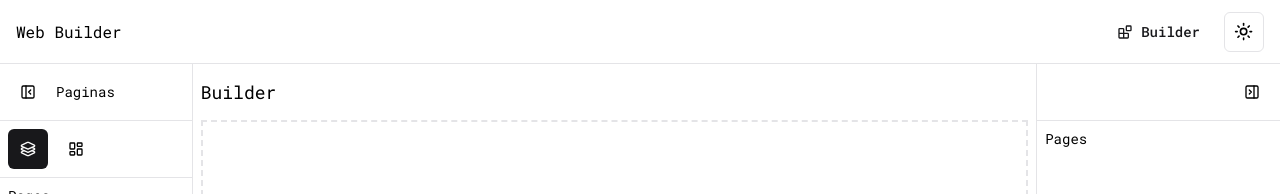
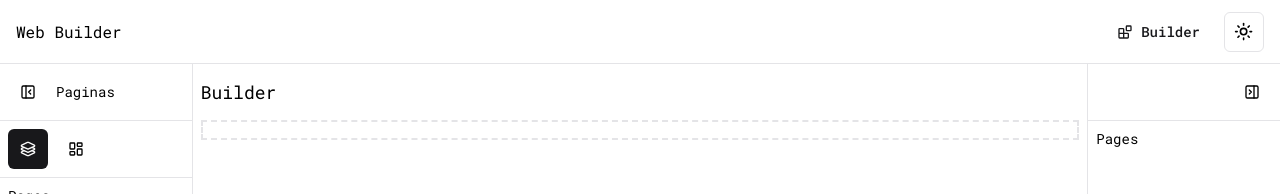
Before and after one commit to MoyaMaker/web-builder, a Next.js app: page /builder in a window 1280 px wide. Shown: the top 194 px of the page. Built offline with nearby package versions, Linux system fonts and the light colour scheme.

Commit message:
add, remove, update components

```diff
--- a/app/(admin)/builder/@rightSidebar/components/page.tsx
+++ b/app/(admin)/builder/@rightSidebar/components/page.tsx
@@ -18,14 +18,17 @@ import {
   FORM_ELEMENTS_DEFINITION,
   FormElementType,
 } from "@/lib/constants/form-elements-definition";
-import { Button } from "@/lib/components/ui/button";
-import { useEffect } from "react";
+import { useCallback, useEffect } from "react";
 
 export default function ComponentsSection() {
   const { selectedComponent } = useTreeComponents();
 
   return (
-    <div className="">{selectedComponent && <FormComponentAttributes />}</div>
+    <div className="">
+      {selectedComponent && (
+        <FormComponentAttributes key={selectedComponent.id} />
+      )}
+    </div>
   );
 }
 
@@ -36,44 +39,51 @@ const FormComponentAttributes = () => {
     COMPONENTS_SCHEMAS[selectedComponent?.type as ComponentNameType];
   type InferType = z.infer<typeof schema>;
 
-  if (!schema) return null;
-
-  const attributesZod: ZodObject<any> = schema.shape.attributes;
+  const attributesZod: ZodObject<never> = schema.shape.attributes;
 
   const form = useForm<InferType>({
+    mode: "all",
     resolver: zodResolver(attributesZod),
+    shouldFocusError: false,
     defaultValues: selectedComponent?.attributes,
   });
 
-  const onSubmit: SubmitHandler<InferType> = (data) => {
-    console.log(selectedComponent!.id, true, data);
-    updateComponentAttributes(selectedComponent!.id, true, data);
-  };
+  const onSubmit: SubmitHandler<InferType> = useCallback(
+    (data) => {
+      console.log(selectedComponent!.id, true, data);
+      updateComponentAttributes(selectedComponent!.id, true, data);
+    },
+    [selectedComponent, updateComponentAttributes]
+  );
 
-  const onError: SubmitErrorHandler<InferType> = (error) => {
-    console.error(error);
-    console.log(selectedComponent!.id, false, form.watch());
-    updateComponentAttributes(selectedComponent!.id, false, form.watch());
-  };
+  const onError: SubmitErrorHandler<InferType> = useCallback(
+    (error) => {
+      console.error(error);
+      console.log(selectedComponent!.id, false, form.watch());
+      updateComponentAttributes(selectedComponent!.id, false, form.watch());
+    },
+    [form, selectedComponent, updateComponentAttributes]
+  );
 
   useEffect(() => {
     form.trigger();
 
-    const subscription = form.watch((data) =>
+    const subscription = form.watch(() =>
       form.handleSubmit(onSubmit, onError)()
     );
 
     return () => subscription.unsubscribe();
-  }, [form]);
+  }, [form, onError, onSubmit]);
 
   return (
     <FormProvider key={selectedComponent?.id} {...form}>
       <form
+        id={`form_${selectedComponent?.id}`}
         onSubmit={form.handleSubmit(onSubmit, onError)}
         className="grid gap-2 p-2"
       >
         {Object.entries(attributesZod.shape).map(([key, zodType]) => {
-          const zodElement = zodType as ZodType<any>;
+          const zodElement = zodType as ZodType<unknown>;
           const type = (zodElement.description as FormElementType) ?? "Text";
 
           const FormElement = FORM_ELEMENTS_DEFINITION[type] ?? null;
--- a/app/(admin)/builder/@rightSidebar/layout.tsx
+++ b/app/(admin)/builder/@rightSidebar/layout.tsx
@@ -44,7 +44,7 @@ export default function LeftSidebarLayout({
     <ResizablePanel
       ref={refRightSidebar}
       order={3}
-      defaultSize={20}
+      defaultSize={15}
       minSize={15}
       maxSize={20}
       collapsible={true}
--- a/app/(admin)/builder/components/builder-component.tsx
+++ b/app/(admin)/builder/components/builder-component.tsx
@@ -10,7 +10,7 @@ import { IComponent } from "@/lib/schemas/component-base-schema";
 import { Button } from "@/lib/components/ui/button";
 import { CopyIcon, Trash2Icon } from "lucide-react";
 import { DropContainer } from "@/lib/components/builder/drop-container";
-import { useRef } from "react";
+import { useEffect, useRef, useState } from "react";
 import { useDrag } from "react-dnd";
 
 export function BuilderComponent({
@@ -36,13 +36,14 @@ const DraggableComponent = ({
   path: string;
   component: IComponent;
 }) => {
-  const { setSelectedComponent } = useTreeComponents();
+  const { isSelecting, setSelectedComponent } = useTreeComponents();
   const ref = useRef<HTMLDivElement>(null);
-  const refPreview = useRef<HTMLDivElement>(null);
   const type = component.type as ComponentNameType;
   const Element = COMPONENTS_JSX_ELEMENTS[type];
 
-  const [{ isDragging }, drag, preview] = useDrag({
+  const [isHovered, setIsHovered] = useState(false);
+
+  const [{ isDragging }, drag] = useDrag({
     type: "COMPONENT",
     collect: (monitor) => ({
       isDragging: monitor.isDragging(),
@@ -54,23 +55,45 @@ const DraggableComponent = ({
   });
 
   drag(ref);
-  preview(refPreview);
+
+  const handleMouseEnter = () => {
+    if (isSelecting && !isDragging) setIsHovered(true);
+  };
+
+  const handleMouseLeave = () => {
+    if (isSelecting && !isDragging) setIsHovered(false);
+  };
+
+  useEffect(() => {
+    if (isDragging) {
+      setIsHovered(false);
+    }
+  }, [isDragging]);
 
   return (
     <div id={component.id}>
       <DropContainer path={path} />
-      {isDragging && (
-        <div ref={refPreview} className="w-full h-2 bg-green-500/50" />
-      )}
       <div
         ref={ref}
-        className={cn("relative hover:cursor-pointer", isDragging && "hidden")}
+        onMouseEnter={handleMouseEnter}
+        onMouseLeave={handleMouseLeave}
+        className={cn(
+          "relative hover:cursor-pointer group",
+          isDragging && "opacity-30 pointer-events-none"
+        )}
         onClick={(e) => {
           setSelectedComponent(component);
           e.stopPropagation();
         }}
       >
-        <SelectedComponent component={component} />
+        {isHovered && (
+          <div
+            className={cn(
+              "absolute w-full h-full group-hover:ring-1 group-hover:ring-white pointer-events-none bg-white/10"
+            )}
+          />
+        )}
+        {!isDragging && <SelectedComponent component={component} />}
         <Element component={component} path={path} />
       </div>
     </div>
--- a/app/(admin)/builder/layout.tsx
+++ b/app/(admin)/builder/layout.tsx
@@ -6,6 +6,7 @@ import {
 import { DndProvider } from "@/lib/providers/dnd-provider";
 import { BuilderLayoutProvider } from "@/lib/providers/builder-layout-provider";
 import { TreeComponentsProvider } from "@/lib/providers/tree-components-provider";
+import { ScrollArea } from "@/lib/components/ui/scroll-area";
 
 type LayoutContentProps = {
   children: React.ReactNode;
@@ -32,9 +33,9 @@ export default function BuilderLayout({
                 collapsible={false}
                 className="flex"
               >
-                {/* <ScrollArea className="h-[calc(100vh-4.0625rem)]">
-            </ScrollArea> */}
-                {children}
+                <ScrollArea className="w-full h-[calc(100vh-4.0625rem)]">
+                  {children}
+                </ScrollArea>
               </ResizablePanel>
               <ResizableHandle />
               {rightSidebar}
--- a/app/(admin)/builder/page.tsx
+++ b/app/(admin)/builder/page.tsx
@@ -1,5 +1,5 @@
 "use client";
-import { useRef } from "react";
+import React, { useRef, useState } from "react";
 import { useDrop } from "react-dnd";
 
 import {
@@ -8,13 +8,20 @@ import {
 } from "./components/open-sidebar-button";
 import { cn } from "@/lib/utils";
 import { useTreeComponents } from "@/lib/providers/tree-components-provider";
-import { ComponentNameType } from "@/lib/constants/components-definition";
 import { BuilderComponent } from "./components/builder-component";
 import { DropContainer } from "@/lib/components/builder/drop-container";
 
 export default function Builder() {
   const ref = useRef<HTMLDivElement>(null);
-  const { components, setSelectedComponent } = useTreeComponents();
+  const selectionStartRef = useRef({ x: 0, y: 0 });
+  const { isSelecting, setIsSelecting, components, setSelectedComponent } =
+    useTreeComponents();
+  const [selectionBox, setSelectionBox] = useState({
+    top: 0,
+    left: 0,
+    width: 0,
+    height: 0,
+  });
 
   const [{ isOver }, drop] = useDrop({
     accept: ["NEW_COMPONENT", "COMPONENT"],
@@ -25,8 +32,51 @@ export default function Builder() {
 
   drop(ref);
 
+  const handleMouseDown = (e: React.MouseEvent<HTMLDivElement, MouseEvent>) => {
+    const nodes = ref.current?.childNodes;
+    if (e.target !== (nodes && nodes[nodes?.length - 1])) {
+      if (e.target !== ref.current) return;
+    }
+
+    setIsSelecting(true);
+    const rect = ref?.current?.getBoundingClientRect();
+    if (!rect) return;
+    selectionStartRef.current = {
+      x: e.clientX - rect.left,
+      y: e.clientY - rect.top,
+    };
+    setSelectionBox({
+      top: e.clientY - rect.top,
+      left: e.clientX - rect.left,
+      width: 0,
+      height: 0,
+    });
+  };
+
+  const handleMouseMove = (e: React.MouseEvent<HTMLDivElement, MouseEvent>) => {
+    if (!isSelecting) return;
+    const rect = ref?.current?.getBoundingClientRect();
+    if (!rect) return;
+    const currentX = e.clientX - rect.left;
+    const currentY = e.clientY - rect.top;
+
+    const width = currentX - selectionStartRef.current.x;
+    const height = currentY - selectionStartRef.current.y;
+
+    setSelectionBox({
+      top: Math.min(selectionStartRef.current.y, currentY),
+      left: Math.min(selectionStartRef.current.x, currentX),
+      width: Math.abs(width),
+      height: Math.abs(height),
+    });
+  };
+
+  const handleMouseUp = () => {
+    setIsSelecting(false);
+  };
+
   return (
-    <section className="w-full flex flex-col px-2 pb-1">
+    <section className="w-full h-full flex flex-col px-2 pb-1">
       <header className="h-14 flex items-center flex-shrink-0 gap-2 ">
         <OpenLeftSidebar />
         <div className="flex-1">
@@ -37,19 +87,27 @@ export default function Builder() {
 
       <div
         ref={ref}
+        onMouseDown={handleMouseDown}
+        onMouseMove={handleMouseMove}
+        onMouseUp={handleMouseUp}
         className={cn(
-          "h-full flex flex-col border-2 border-dashed p-4",
+          "h-full flex relative flex-col border-2 border-dashed px-4",
           isOver ? "border-green-500" : "border-zinc-200 dark:border-zinc-800"
         )}
         onClick={() => setSelectedComponent(undefined)}
       >
         <BuilderComponent components={components} />
         <DropContainer path={components?.length?.toString() ?? "0"} isLast />
+        {isSelecting && (
+          <div
+            style={{
+              ...selectionBox,
+            }}
+            className="absolute border border-dashed pointer-events-none border-blue-500 bg-blue-500/10"
+          />
+        )}
       </div>
       {/* <div>
-        <pre className="text-xs">
-          {JSON.stringify(selectedComponent, null, 2)}
-        </pre>
         <pre className="text-xs">{JSON.stringify(components, null, 2)}</pre>
       </div> */}
     </section>
--- a/lib/components/builder/drop-container.tsx
+++ b/lib/components/builder/drop-container.tsx
@@ -6,6 +6,7 @@ import { cn } from "@/lib/utils";
 import { ComponentNameType } from "@/lib/constants/components-definition";
 import { useTreeComponents } from "@/lib/providers/tree-components-provider";
 import { IComponent } from "@/lib/schemas/component-base-schema";
+import { getPathArray } from "@/lib/helpers/path-helpers";
 
 export function DropContainer({
   path,
@@ -13,24 +14,50 @@ export function DropContainer({
   isLast = false,
 }: {
   path: string;
+  disabled?: boolean;
   className?: string;
   isLast?: boolean;
 }) {
-  const { createComponent } = useTreeComponents();
+  const { createComponent, moveComponent } = useTreeComponents();
   const ref = useRef<HTMLDivElement>(null);
 
-  const [{ isOver }, drop] = useDrop({
+  const [{ isOver, canDrop }, drop] = useDrop({
     accept: ["NEW_COMPONENT", "COMPONENT"],
     collect: (monitor) => ({
       isOver: monitor.isOver(),
+      canDrop: monitor.canDrop(),
     }),
+    canDrop: (item, monitor) => {
+      const itemType = monitor.getItemType();
+      if (itemType === "COMPONENT") {
+        const { path: actualPath } = item as {
+          path: string;
+        };
+        if (actualPath === path) return false;
+
+        const draggedParts = getPathArray(actualPath);
+        const dropParts = getPathArray(path);
+
+        if (actualPath.length === path.length) {
+          const draggedIndex = draggedParts[draggedParts.length - 1];
+          const droppedIndex = dropParts[dropParts.length - 1];
+          if (draggedIndex + 1 === droppedIndex) return false;
+        }
+
+        return true;
+      }
+      if (itemType === "NEW_COMPONENT") {
+        return true;
+      }
+
+      return false;
+    },
     drop: (item, monitor) => {
       if (monitor.getItemType() === "COMPONENT") {
-        const { component, path: actualPath } = item as {
+        const { component } = item as {
           component: IComponent;
-          path: string;
         };
-        console.log(component, actualPath, path);
+        moveComponent(component, path);
       } else if (monitor.getItemType() === "NEW_COMPONENT") {
         const { type } = item as { type: ComponentNameType };
         createComponent(type, path);
@@ -44,8 +71,8 @@ export function DropContainer({
     <div
       ref={ref}
       className={cn(
-        "w-full h-2",
-        isOver && "bg-green-500/50",
+        "w-full min-h-4 text-xs",
+        isOver && canDrop && "bg-green-500/50",
         className,
         isLast && "flex-1"
       )}
--- a/lib/components/builder/input-builder.tsx
+++ b/lib/components/builder/input-builder.tsx
@@ -8,7 +8,8 @@ export function InputBuilder({ component }: { component: InputType }) {
   const { attributes } = component;
 
   return (
-    <fieldset className="grid gap-2 pointer-events-none">
+    <fieldset className={cn("grid gap-2 pointer-events-none")}>
+      {attributes.label && (
         <Label
           htmlFor={component.id}
           className={cn(
@@ -18,6 +19,7 @@ export function InputBuilder({ component }: { component: InputType }) {
         >
           {attributes.label}
         </Label>
+      )}
       <Input id={component.id} type="text" {...attributes} />
     </fieldset>
   );
--- a/lib/constants/components-definition.ts
+++ b/lib/constants/components-definition.ts
@@ -20,7 +20,7 @@ import { TextAttributes, TextSchema } from "../schemas/text-scheme";
 import { FontSize } from "./font-size";
 import { ButtonAttributes, ButtonSchema } from "../schemas/button-schema";
 import { FormAttributes, FormSchema } from "../schemas/form-schema";
-import { NumberAttributes, NumberSchema } from "../schemas/number-schema";
+import { NumberSchema, NumberType } from "../schemas/number-schema";
 import { InputBuilder } from "../components/builder/input-builder";
 import { NumberBuilder } from "../components/builder/number-builder";
 import { SelectBuilder } from "../components/builder/select-builder";
@@ -87,6 +87,7 @@ export const COMPONENTS_DEFINITION: Readonly<
   },
 };
 
+// eslint-disable-next-line @typescript-eslint/no-explicit-any
 export const COMPONENTS_SCHEMAS: Record<ComponentNameType, z.ZodObject<any>> = {
   table: TableSchema,
   text: TextSchema,
@@ -98,46 +99,84 @@ export const COMPONENTS_SCHEMAS: Record<ComponentNameType, z.ZodObject<any>> = {
   container: ContainerSchema,
 };
 
-export const COMPONENTS_DEFAULT_ATTRIBUTES: Record<
-  ComponentNameType,
-  IComponent["attributes"]
-> = {
+export const COMPONENTS_DEFAULT_DATA: Record<ComponentNameType, IComponent> = {
   table: {
+    id: "",
+    type: "",
+    valid: true,
+    attributes: {
       title: "Table",
       data: "",
-  } as TableAttributes,
+    },
+  } as IComponent<TableAttributes>,
   text: {
+    id: "",
+    type: "",
+    valid: true,
+    attributes: {
       text: "Texto",
       color: "#000000",
       size: FontSize["text-base"],
-  } as TextAttributes,
+    },
+  } as IComponent<TextAttributes>,
   button: {
+    id: "",
+    type: "",
+    valid: true,
+    attributes: {
       text: "Button",
       size: FontSize["text-base"],
-  } as ButtonAttributes,
+    },
+  } as IComponent<ButtonAttributes>,
   input: {
+    id: "",
+    type: "",
+    valid: true,
+    attributes: {
       label: "Label",
-  } as InputAttributes,
+    },
+  } as IComponent<InputAttributes>,
   form: {
+    id: "",
+    type: "",
+    valid: true,
+    attributes: {
       data: "",
-  } as FormAttributes,
+    },
+    children: [],
+  } as IComponent<FormAttributes>,
   select: {
+    id: "",
+    type: "",
+    valid: true,
+    attributes: {
       placeholder: "Seleccione",
-  } as SelectAttributes,
-  number: {} as NumberAttributes,
-  container: {} as ContainerAttributes,
+    },
+  } as IComponent<SelectAttributes>,
+  number: {
+    id: "",
+    type: "",
+    valid: true,
+  } as IComponent<NumberType>,
+  container: {
+    id: "",
+    type: "",
+    valid: true,
+    attributes: {},
+    children: [],
+  } as IComponent<ContainerAttributes>,
 };
 
 export const COMPONENTS_JSX_ELEMENTS: Record<
   ComponentNameType,
-  React.ComponentType<{ component: IComponent<any>; path?: string }>
+  React.ComponentType<{ component: IComponent; path?: string }>
 > = {
-  table: InputBuilder as any,
-  text: InputBuilder as any,
-  button: InputBuilder as any,
-  input: InputBuilder as any,
-  form: InputBuilder as any,
-  select: SelectBuilder as any,
-  number: NumberBuilder as any,
-  container: ContainerBuilder as any,
+  table: InputBuilder as never,
+  text: InputBuilder as never,
+  button: InputBuilder as never,
+  input: InputBuilder as never,
+  form: InputBuilder as never,
+  select: SelectBuilder as never,
+  number: NumberBuilder as never,
+  container: ContainerBuilder as never,
 };
--- /dev/null
+++ b/lib/helpers/path-helpers.ts
@@ -0,0 +1,75 @@
+import { IComponent } from "../schemas/component-base-schema";
+
+export function getPathArray(path: string) {
+  return path.split("-").map((p) => parseInt(p));
+}
+
+export function getPath(
+  componentId: string,
+  components: IComponent[],
+  prefix = ""
+): string | undefined {
+  for (let i = 0; i < components.length; i++) {
+    const component = components[i];
+    if (component.id === componentId) return prefix + i.toString();
+
+    if (component.children) {
+      const path = getPath(
+        componentId,
+        component.children,
+        prefix + i.toString() + "-"
+      );
+      if (path) return path;
+    }
+  }
+
+  return undefined;
+}
+
+export function insertAtPath(
+  component: IComponent,
+  path: string,
+  components: IComponent[]
+) {
+  const pathArray = getPathArray(path);
+  let children = components;
+
+  for (let i = 0; i < pathArray.length - 1; i++) {
+    children = children[pathArray[i]].children!;
+  }
+
+  children.splice(pathArray[pathArray.length - 1], 0, component);
+}
+
+export function removeAtPath(components: IComponent[], path: string) {
+  const pathArray = getPathArray(path);
+  let children = components;
+
+  for (let i = 0; i < pathArray.length - 1; i++) {
+    children = children[pathArray[i]].children!;
+  }
+
+  return children.splice(pathArray[pathArray.length - 1], 1)[0];
+}
+
+export function adjustPath(targetPath: string, sourcePath: string) {
+  const sourcePathArray = getPathArray(sourcePath);
+  const targetPathArray = getPathArray(targetPath);
+
+  const sourceLastIndex = sourcePathArray.length - 1;
+  const targetLastIndex = targetPathArray.length - 1;
+
+  if (
+    sourcePathArray.length === targetPathArray.length &&
+    sourcePathArray[sourceLastIndex] < targetPathArray[targetLastIndex]
+  ) {
+    targetPathArray[targetLastIndex] = targetPathArray[targetLastIndex] - 1;
+  } else if (
+    sourcePathArray.length < targetPathArray.length &&
+    sourcePathArray[0] < targetPathArray[0]
+  ) {
+    targetPathArray[0] = targetPathArray[0] - 1;
+  }
+
+  return targetPathArray.join("-");
+}
--- a/lib/providers/tree-components-provider.tsx
+++ b/lib/providers/tree-components-provider.tsx
@@ -10,11 +10,20 @@ import { IComponent } from "../schemas/component-base-schema";
 import {
   ComponentNameType,
   COMPONENTS_SCHEMAS,
-  COMPONENTS_DEFAULT_ATTRIBUTES,
+  COMPONENTS_DEFAULT_DATA,
 } from "../constants/components-definition";
 import { generateId } from "../helpers/generate-id";
+import {
+  adjustPath,
+  getPath,
+  getPathArray,
+  insertAtPath,
+  removeAtPath,
+} from "../helpers/path-helpers";
 
 type TreeComponentsContextType = {
+  isSelecting: boolean;
+  setIsSelecting: Dispatch<SetStateAction<boolean>>;
   components: IComponent[] | undefined;
   selectedComponent: IComponent | undefined;
   setSelectedComponent: Dispatch<SetStateAction<IComponent | undefined>>;
@@ -26,6 +35,7 @@ type TreeComponentsContextType = {
   ): void;
   copyComponent(component: IComponent): void;
   removeComponent(id: string): void;
+  moveComponent(component: IComponent, path: string): void;
 };
 
 const TreeComponentsContext = createContext<TreeComponentsContextType | null>(
@@ -35,6 +45,7 @@ const TreeComponentsContext = createContext<TreeComponentsContextType | null>(
 export const TreeComponentsProvider: React.FC<{
   children: React.ReactNode;
 }> = ({ children }: { children: React.ReactNode }) => {
+  const [isSelecting, setIsSelecting] = useState(false);
   const [selectedComponent, setSelectedComponent] = useState<
     IComponent | undefined
   >();
@@ -43,10 +54,11 @@ export const TreeComponentsProvider: React.FC<{
   const createComponent = (type: ComponentNameType, path: string) => {
     const schema = COMPONENTS_SCHEMAS[type];
 
+    const defaultData = COMPONENTS_DEFAULT_DATA[type];
     const component: IComponent = {
+      ...defaultData,
       id: `${type}_${generateId()}`,
       type,
-      attributes: COMPONENTS_DEFAULT_ATTRIBUTES[type],
       valid: false,
     };
 
@@ -60,16 +72,15 @@ export const TreeComponentsProvider: React.FC<{
 
     component.valid = componentParse.success;
 
-    addComponent(component);
+    addComponent(component, path);
   };
 
-  const addComponent = (component: IComponent) => {
-    setComponents((prevComponents) => {
-      if (!prevComponents) {
-        return [component];
-      }
-      return [...prevComponents, component];
-    });
+  const addComponent = (component: IComponent, path: string) => {
+    const prevComponents = [...(components ?? [])];
+
+    insertAtPath(component, path, prevComponents);
+
+    setComponents(prevComponents);
   };
 
   const updateComponentAttributes = (
@@ -77,10 +88,12 @@ export const TreeComponentsProvider: React.FC<{
     valid: boolean,
     attributes: IComponent["attributes"]
   ) => {
-    setComponents((prevComponents) => {
-      if (!prevComponents) return prevComponents;
+    const prevComponents = [...(components ?? [])];
 
-      return prevComponents.map((component) =>
+    if (!prevComponents) return prevComponents;
+
+    setComponents(
+      prevComponents.map((component) =>
         component.id === id
           ? {
               ...component,
@@ -88,28 +101,68 @@ export const TreeComponentsProvider: React.FC<{
               attributes,
             }
           : component
-      );
-    });
+      )
+    );
+  };
+
+  const updateChildrenId = (children: IComponent[]) => {
+    for (let index = 0; index < children.length; index++) {
+      children[index].id = `${children[index].type}_${generateId()}`;
+
+      if (children[index]?.children) {
+        return updateChildrenId(children[index].children!);
+      }
+    }
+
+    return children;
   };
 
   const copyComponent = (component: IComponent) => {
-    const newComponent = { ...component };
-    newComponent.id = `${component.type}_${generateId()}`;
-    addComponent(newComponent);
+    const newComponent = JSON.parse(JSON.stringify(component));
+    newComponent.id = `${newComponent.type}_${generateId()}`;
+    if (newComponent?.children)
+      newComponent.children = updateChildrenId(newComponent.children);
+    const path = getPath(component.id, components ?? []);
+    if (!path) return;
+
+    const pathArray = getPathArray(path);
+    const newPath = pathArray
+      .map((p, i) => (i === pathArray.length - 1 ? p + 1 : p))
+      .join("-");
+
+    addComponent(newComponent, newPath);
   };
 
   const removeComponent = (id: string) => {
-    setComponents((prevComponents) => {
-      if (!prevComponents) return prevComponents;
+    const prevComponents = [...(components ?? [])];
+    const path = getPath(id, prevComponents);
+    if (!path) return;
+    removeAtPath(prevComponents, path);
 
-      return prevComponents.filter((component) => component.id !== id);
-    });
+    setComponents(prevComponents);
     setSelectedComponent(undefined);
+  };
+
+  const moveComponent = (component: IComponent, path: string) => {
+    const prevComponents = [...(components ?? [])];
+
+    const sourcePath = getPath(component.id, prevComponents);
+    if (!sourcePath) return;
+
+    removeAtPath(prevComponents, sourcePath);
+
+    const adjustedPath = adjustPath(path, sourcePath);
+
+    insertAtPath(component, adjustedPath, prevComponents);
+
+    setComponents(prevComponents);
   };
 
   return (
     <TreeComponentsContext.Provider
       value={{
+        isSelecting,
+        setIsSelecting,
         components,
         selectedComponent,
         setSelectedComponent,
@@ -117,6 +170,7 @@ export const TreeComponentsProvider: React.FC<{
         updateComponentAttributes,
         copyComponent,
         removeComponent,
+        moveComponent,
       }}
     >
       {children}
--- a/lib/schemas/component-base-schema.ts
+++ b/lib/schemas/component-base-schema.ts
@@ -7,7 +7,7 @@ export const ComponentBaseSchema = z.object({
   attributes: z.object({}),
 });
 
-export type IComponent<T = {}> = z.infer<typeof ComponentBaseSchema> & {
+export type IComponent<T = object> = z.infer<typeof ComponentBaseSchema> & {
   attributes: T;
   children?: IComponent[];
 };
```
Lines whose indentation alone changed are shown as unchanged.
